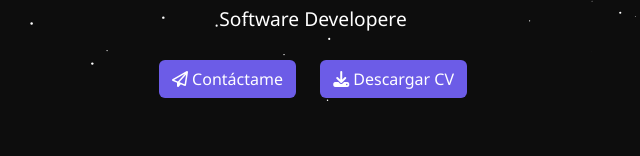
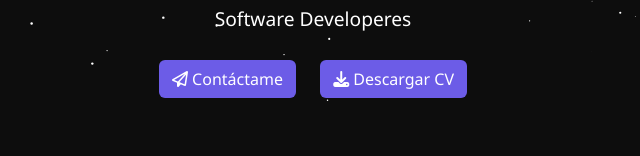
Before and after one commit to guzmannicolas/code.nicoguzmandev, a plain HTML site: page index.html in a window 1280 px wide. Shown: the part 308-464 px from the top of the page, 327-967 px from the left. Drawn offline with nearby package versions, Linux system fonts and the light colour scheme.

Commit message:
Recuperando V 01

```diff
--- a/index.html
+++ b/index.html
@@ -106,7 +106,7 @@
   <header>
     <p id="saludo">Hola <span style="font-size: 1.5rem;">👋🏼</span>, soy</p>
     <h1><span class="aurora-text">Tu Nombre</span></h1>
-    <p id="rol" style="font-size: 1.2rem;">Software Developere</p>
+    <p id="rol" style="font-size: 1.2rem;">Software Developeres</p>
     <div>
       <a href="#contacto" class="btn btn-custom" id="btn-contacto"><i class="fa-regular fa-paper-plane"></i> Contáctame</a>
       <a href="#" class="btn btn-custom" id="btn-cv"><i class="fa-solid fa-download"></i> Descargar CV</a>
```
